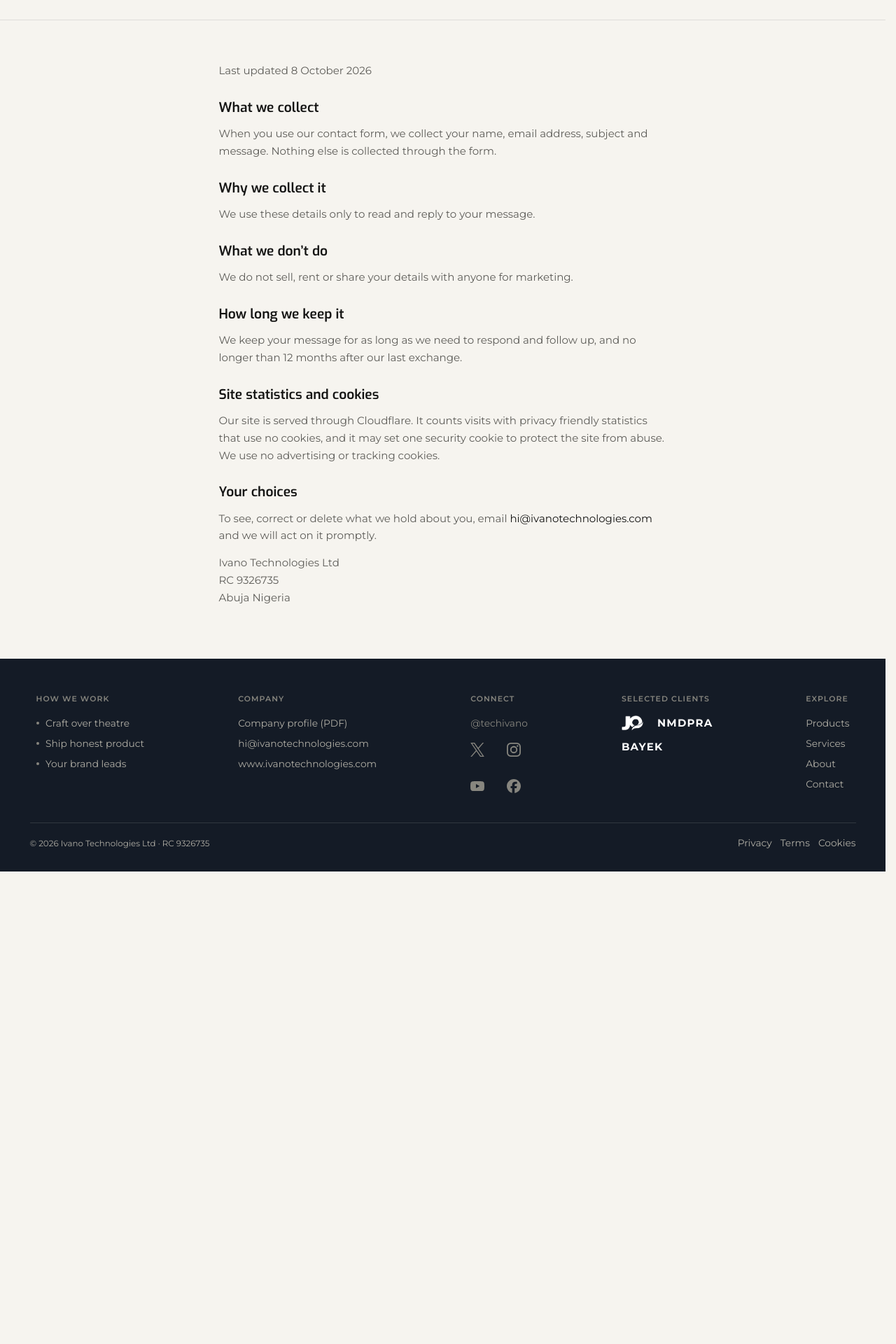
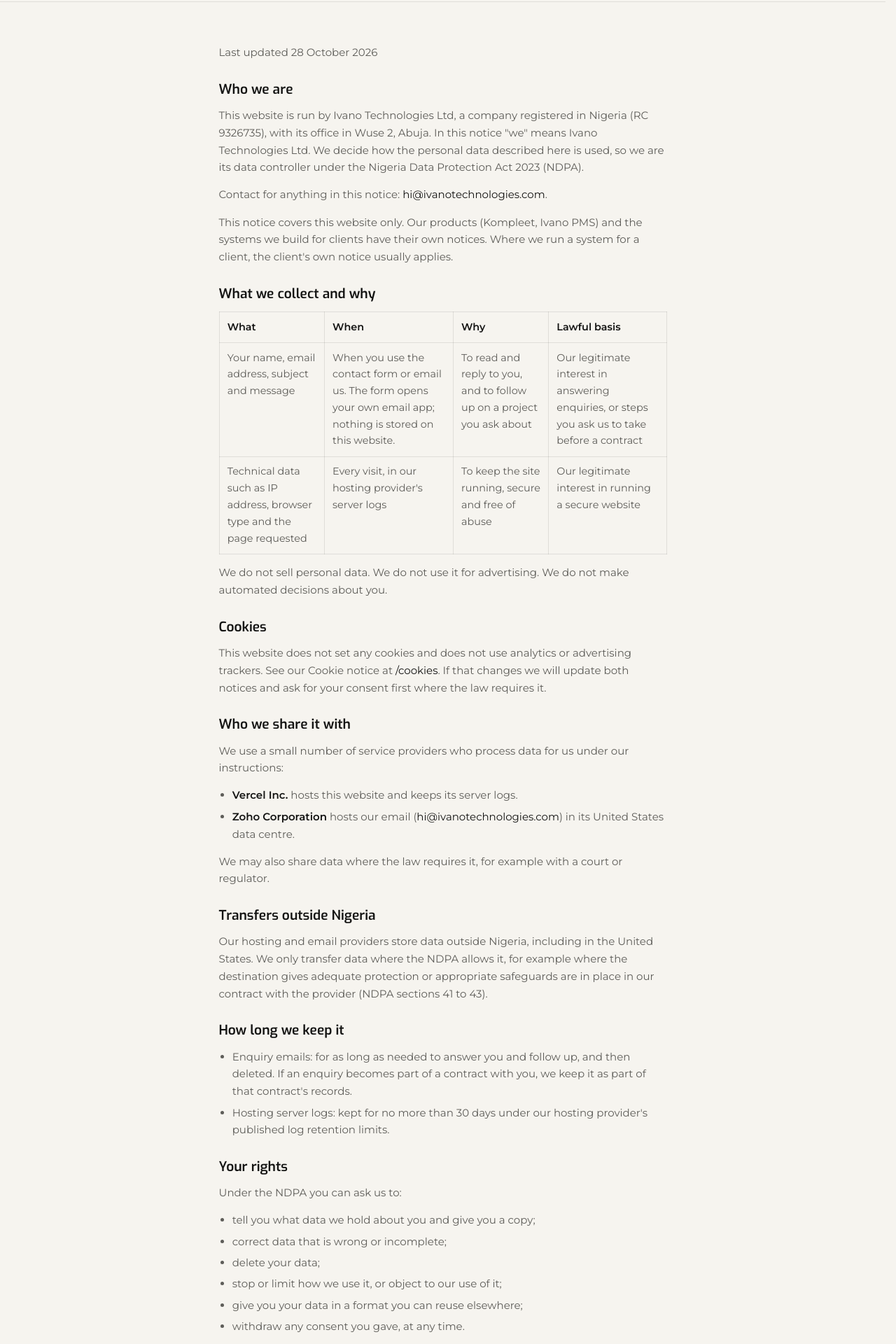
Before and after one commit to Ivano-Technologies/web-ivano, a Next.js app: page /privacy in a window 1280 px wide. Shown: the part 300-2220 px from the top of the page at 70% size. Before the commit the page ends 1545 px from the top, so only its background shows below. Built offline with nearby package versions, Linux system fonts and the light colour scheme.

Commit message:
Promote: legal pages update (#69) + contact phone and profile PDF (#71) (#73)

```diff
--- a/app/globals.css
+++ b/app/globals.css
@@ -1264,6 +1264,48 @@ section { padding: 2.5rem 0; position: relative; }
 .legal-prose p { margin-bottom: 0.9rem; }
 .legal-prose ul { padding-left: 1.2rem; margin-bottom: 0.9rem; }
 .legal-prose li { margin-bottom: 0.35rem; }
+.legal-prose strong { color: var(--white); font-weight: 600; }
+.legal-table-wrap { overflow-x: auto; margin-bottom: 0.9rem; }
+.legal-table { width: 100%; min-width: 34rem; border-collapse: collapse; font-size: 0.9rem; }
+.legal-table th,
+.legal-table td { text-align: left; vertical-align: top; padding: 0.6rem 0.7rem; border: 1px solid var(--border); }
+.legal-table th { font-weight: 600; color: var(--white); }
+.legal-sign { margin-top: 1.75rem; font-size: 0.9rem; color: var(--muted); }
+/* Below 640px each row stacks as a small card: What is the title, then
+   When, Why and Lawful basis as label and value pairs (labels from
+   data-label). Same type and border tokens as the table; 640px and up is
+   unchanged. The header row stays in the accessibility tree, visually hidden. */
+@media (max-width: 639px) {
+  .legal-table-wrap { overflow-x: visible; }
+  .legal-table,
+  .legal-table tbody,
+  .legal-table tr,
+  .legal-table td { display: block; width: 100%; min-width: 0; }
+  .legal-table thead {
+    position: absolute;
+    width: 1px;
+    height: 1px;
+    margin: -1px;
+    overflow: hidden;
+    clip: rect(0, 0, 0, 0);
+    white-space: nowrap;
+  }
+  .legal-table tr {
+    border: 1px solid var(--border);
+    border-radius: var(--radius);
+    padding: 0.2rem 0.85rem 0.35rem;
+  }
+  .legal-table tr + tr { margin-top: 0.75rem; }
+  .legal-table td { border: 0; padding: 0.5rem 0; }
+  .legal-table td:first-child { font-weight: 600; color: var(--white); padding: 0.6rem 0; border-bottom: 1px solid var(--border); }
+  .legal-table td[data-label]:not(:first-child)::before {
+    content: attr(data-label);
+    content: attr(data-label) / "";
+    display: block;
+    font-weight: 600;
+    color: var(--white);
+  }
+}
 
 .hp {
   position: absolute;
@@ -1725,6 +1767,12 @@ section { padding: 2.5rem 0; position: relative; }
   html:not([data-theme="dark"]) .eyebrow { color: var(--p3-accent); }
   html:not([data-theme="dark"]) .eyebrow::before { background: var(--p3-accent); box-shadow: none; }
   html:not([data-theme="dark"]) .about-copy > h2, html:not([data-theme="dark"]) .legal-prose h2 { color: var(--p3-ink); }
+  html:not([data-theme="dark"]) .legal-prose strong, html:not([data-theme="dark"]) .legal-table th { color: var(--p3-ink); }
+  html:not([data-theme="dark"]) .legal-table th, html:not([data-theme="dark"]) .legal-table td { border-color: var(--p3-hairline); }
+  @media (max-width: 639px) {
+    html:not([data-theme="dark"]) .legal-table tr, html:not([data-theme="dark"]) .legal-table td:first-child { border-color: var(--p3-hairline); }
+    html:not([data-theme="dark"]) .legal-table td:first-child, html:not([data-theme="dark"]) .legal-table td[data-label]:not(:first-child)::before { color: var(--p3-ink); }
+  }
   html:not([data-theme="dark"]) .cluster { background: var(--p3-surface); border-color: var(--p3-hairline); }
   html:not([data-theme="dark"]) .cluster h3 { color: var(--p3-ink); }
   html:not([data-theme="dark"]) .cluster p { color: var(--p3-ink-2); }
--- a/app/privacy/page.tsx
+++ b/app/privacy/page.tsx
@@ -1,50 +1,176 @@
+import Link from "next/link";
 import { LegalPage, legalMetadata } from "@/components/LegalPage";
 import { SITE } from "@/lib/site";
 
-export const metadata = legalMetadata("Privacy", "/privacy");
+export const metadata = legalMetadata("Privacy notice", "/privacy");
+
+const mail = <a href={`mailto:${SITE.email}`}>{SITE.email}</a>;
 
 export default function PrivacyPage() {
   return (
-    <LegalPage
-      title="Privacy"
-      lede="How we handle the details you send us through this site."
-    >
-      <p>Last updated 8 October 2026</p>
-      <h2>What we collect</h2>
+    <LegalPage title="Privacy notice">
+      <p>Last updated 28 October 2026</p>
+
+      <h2>Who we are</h2>
       <p>
-        When you use our contact form, we collect your name, email address,
-        subject and message. Nothing else is collected through the form.
+        This website is run by Ivano Technologies Ltd, a company registered in
+        Nigeria ({SITE.rc}), with its office in Wuse 2, Abuja. In this notice
+        &quot;we&quot; means Ivano Technologies Ltd. We decide how the personal
+        data described here is used, so we are its data controller under the
+        Nigeria Data Protection Act 2023 (NDPA).
       </p>
-      <h2>Why we collect it</h2>
-      <p>We use these details only to read and reply to your message.</p>
-      <h2>What we don’t do</h2>
+      <p>Contact for anything in this notice: {mail}.</p>
       <p>
-        We do not sell, rent or share your details with anyone for marketing.
+        This notice covers this website only. Our products (Kompleet, Ivano
+        PMS) and the systems we build for clients have their own notices. Where
+        we run a system for a client, the client&apos;s own notice usually
+        applies.
       </p>
+
+      <h2>What we collect and why</h2>
+      <div className="legal-table-wrap">
+        {/* Explicit roles keep table semantics when the rows stack as cards
+            below 640px (display: block drops them in some browsers). */}
+        <table className="legal-table" role="table">
+          <thead role="rowgroup">
+            <tr role="row">
+              <th scope="col" role="columnheader">What</th>
+              <th scope="col" role="columnheader">When</th>
+              <th scope="col" role="columnheader">Why</th>
+              <th scope="col" role="columnheader">Lawful basis</th>
+            </tr>
+          </thead>
+          <tbody role="rowgroup">
+            <tr role="row">
+              <td role="cell" data-label="What">Your name, email address, subject and message</td>
+              <td role="cell" data-label="When">
+                When you use the contact form or email us. The form opens your
+                own email app; nothing is stored on this website.
+              </td>
+              <td role="cell" data-label="Why">
+                To read and reply to you, and to follow up on a project you ask
+                about
+              </td>
+              <td role="cell" data-label="Lawful basis">
+                Our legitimate interest in answering enquiries, or steps you ask
+                us to take before a contract
+              </td>
+            </tr>
+            <tr role="row">
+              <td role="cell" data-label="What">
+                Technical data such as IP address, browser type and the page
+                requested
+              </td>
+              <td role="cell" data-label="When">Every visit, in our hosting provider&apos;s server logs</td>
+              <td role="cell" data-label="Why">To keep the site running, secure and free of abuse</td>
+              <td role="cell" data-label="Lawful basis">Our legitimate interest in running a secure website</td>
+            </tr>
+          </tbody>
+        </table>
+      </div>
+      <p>
+        We do not sell personal data. We do not use it for advertising. We do
+        not make automated decisions about you.
+      </p>
+
+      <h2>Cookies</h2>
+      <p>
+        This website does not set any cookies and does not use analytics or
+        advertising trackers. See our Cookie notice at{" "}
+        <Link href="/cookies">/cookies</Link>. If that changes we will update
+        both notices and ask for your consent first where the law requires it.
+      </p>
+
+      <h2>Who we share it with</h2>
+      <p>
+        We use a small number of service providers who process data for us
+        under our instructions:
+      </p>
+      <ul>
+        <li>
+          <strong>Vercel Inc.</strong> hosts this website and keeps its server
+          logs.
+        </li>
+        <li>
+          <strong>Zoho Corporation</strong> hosts our email ({mail}) in its
+          United States data centre.
+        </li>
+      </ul>
+      <p>
+        We may also share data where the law requires it, for example with a
+        court or regulator.
+      </p>
+
+      <h2>Transfers outside Nigeria</h2>
+      <p>
+        Our hosting and email providers store data outside Nigeria, including
+        in the United States. We only transfer data where the NDPA allows it,
+        for example where the destination gives adequate protection or
+        appropriate safeguards are in place in our contract with the provider
+        (NDPA sections 41 to 43).
+      </p>
+
       <h2>How long we keep it</h2>
+      <ul>
+        <li>
+          Enquiry emails: for as long as needed to answer you and follow up,
+          and then deleted. If an enquiry becomes part of a contract with you,
+          we keep it as part of that contract&apos;s records.
+        </li>
+        <li>
+          Hosting server logs: kept for no more than 30 days under our hosting
+          provider&apos;s published log retention limits.
+        </li>
+      </ul>
+
+      <h2>Your rights</h2>
+      <p>Under the NDPA you can ask us to:</p>
+      <ul>
+        <li>tell you what data we hold about you and give you a copy;</li>
+        <li>correct data that is wrong or incomplete;</li>
+        <li>delete your data;</li>
+        <li>stop or limit how we use it, or object to our use of it;</li>
+        <li>give you your data in a format you can reuse elsewhere;</li>
+        <li>withdraw any consent you gave, at any time.</li>
+      </ul>
       <p>
-        We keep your message for as long as we need to respond and follow up,
-        and no longer than 12 months after our last exchange.
-      </p>
-      <h2>Site statistics and cookies</h2>
-      <p>
-        Our site is served through Cloudflare. It counts visits with privacy
-        friendly statistics that use no cookies, and it may set one security
-        cookie to protect the site from abuse. We use no advertising or
-        tracking cookies.
-      </p>
-      <h2>Your choices</h2>
-      <p>
-        To see, correct or delete what we hold about you, email{" "}
-        <a href={`mailto:${SITE.email}`}>{SITE.email}</a> and we will act on it
-        promptly.
+        Email {mail} with the subject &quot;Data request&quot;. We may ask you
+        to confirm who you are. We will reply without undue delay. It is free.
       </p>
       <p>
-        Ivano Technologies Ltd
-        <br />
-        {SITE.rc}
-        <br />
-        {SITE.location}
+        If you are not happy with our answer you can complain to the Nigeria
+        Data Protection Commission (NDPC),{" "}
+        <a href="https://ndpc.gov.ng" rel="noopener noreferrer" target="_blank">
+          https://ndpc.gov.ng
+        </a>
+        .
+      </p>
+
+      <h2>If something goes wrong</h2>
+      <p>
+        If a breach affecting your data is likely to put your rights at risk,
+        we will tell the NDPC within 72 hours of finding out and tell you
+        directly without delay if the risk to you is high.
+      </p>
+
+      <h2>Children</h2>
+      <p>
+        This website is meant for businesses and adults. We do not knowingly
+        collect data from anyone under 18.
+      </p>
+
+      <h2>Visitors from Canada and the United States</h2>
+      <p>
+        Ivano Technologies Ltd is registered in Nigeria. If you write to us
+        from Canada or the United States, the same rights above apply and you
+        can use the same address.
+      </p>
+
+      <h2>Changes</h2>
+      <p>If we change this notice we will update the date at the top.</p>
+
+      <p className="legal-sign">
+        Ivano Technologies Ltd · {SITE.rc} · {SITE.officeArea} · {mail}
       </p>
     </LegalPage>
   );
--- a/components/LegalPage.tsx
+++ b/components/LegalPage.tsx
@@ -6,8 +6,8 @@ import { SITE } from "@/lib/site";
 type LegalPageProps = {
   title: string;
   path: string;
-  /** Hero sub line under the page title. */
-  lede: string;
+  /** Optional hero sub line under the page title. */
+  lede?: string;
   children: ReactNode;
 };
 
--- a/components/PageHero.tsx
+++ b/components/PageHero.tsx
@@ -1,7 +1,7 @@
 type PageHeroProps = {
   eyebrow: string;
   title: string;
-  lede: string;
+  lede?: string;
 };
 
 export function PageHero({ eyebrow, title, lede }: PageHeroProps) {
@@ -10,7 +10,7 @@ export function PageHero({ eyebrow, title, lede }: PageHeroProps) {
       <div className="wrap">
         <span className="eyebrow">{eyebrow}</span>
         <h1>{title}</h1>
-        <p>{lede}</p>
+        {lede ? <p>{lede}</p> : null}
       </div>
     </section>
   );
--- a/lib/site.ts
+++ b/lib/site.ts
@@ -14,18 +14,18 @@ export const SITE = {
   description:
     "Software products and technology services for growing businesses. Electric cars and green tech for Nigeria. Abuja Nigeria.",
   email: CONTACT_EMAIL,
-  phoneDisplay: "+234 806 784 4858",
-  phoneHref: "tel:+2348067844858",
+  phoneDisplay: "+234 903 223 3420",
+  phoneHref: "tel:+2349032233420",
   socialHandle: "@techivano",
   webDisplay: "www.ivanotechnologies.com",
   webHref: "https://www.ivanotechnologies.com",
   location: LOCATION,
-  /** Kezie lock: no street address on the site, area and city only. */
+  /** Area and city, shown on About and the legal pages. Contact shows the building (contactOffice) instead. No street address on the site. */
   officeArea: `Wuse 2, ${LOCATION}`,
   /** Contact page office line only (Kezie, 28 Oct). About and structured data keep officeArea. */
   contactOffice: "Saham Plaza, Wuse 2 Abuja",
-  // ?v=4: fresh CDN cache key for the v2.4 profile (RC 9326735).
-  pdfHref: "/company-profile.pdf?v=4",
+  // ?v=5: fresh CDN cache key for the v2.4 profile (RC 9326735).
+  pdfHref: "/company-profile.pdf?v=5",
   pdfFilename: "Ivano Technologies Company Profile.pdf",
   pdfLabel: "Company profile (PDF)",
   incorporated: "Incorporated 27 January 2026 (Corporate Affairs Commission)",
```
Also changed, not shown: app/cookies/page.tsx (+29 -30 lines), app/terms/page.tsx (+71 -26 lines), 1 other file (tests, documents, lock files or other folders).
